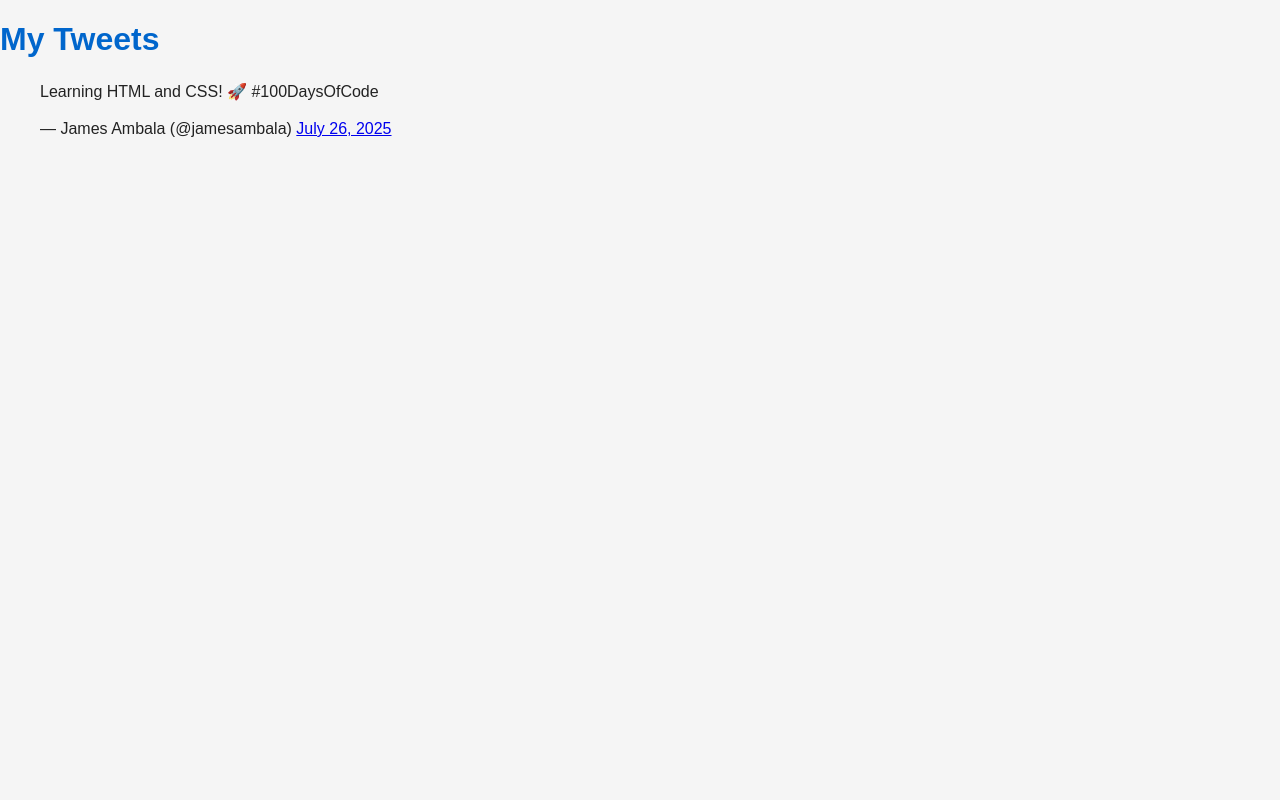
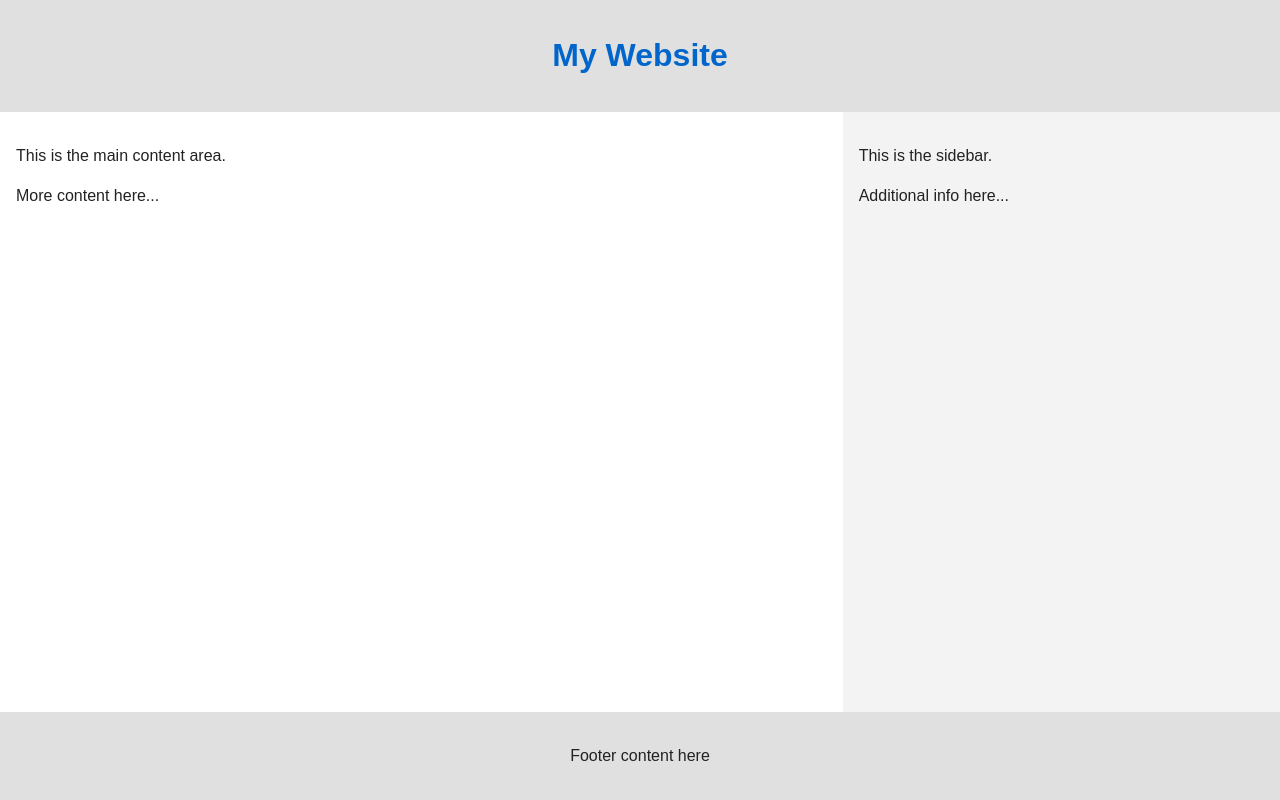
Before and after one commit to JJAMES-hub/alx_html_css, a plain HTML site: page css_basic/tweets.html in a window 1280 px wide. Drawn offline with Linux system fonts and the light colour scheme.

Commit message:
Positioning

```diff
--- a/css_basic/base.css
+++ b/css_basic/base.css
@@ -15,3 +15,40 @@ h1 {
 p {
   line-height: 1.5;
 }
+/* Enable flex column layout for body */
+body {
+  display: flex;
+  flex-direction: column;
+  height: 100vh;
+  margin: 0;
+}
+
+/* Header and footer styling (optional) */
+header, footer {
+  background-color: #e0e0e0;
+  padding: 1em;
+  text-align: center;
+}
+
+/* Make <main> a horizontal flex container */
+main {
+  display: flex;
+  flex-direction: row;
+  flex: auto; /* fills available vertical space */
+}
+
+/* Article takes 2/3 width */
+article {
+  flex: 2;
+  padding: 1em;
+  overflow-y: auto;
+  background-color: #fff;
+}
+
+/* Aside takes 1/3 width */
+aside {
+  flex: 1;
+  padding: 1em;
+  overflow-y: auto;
+  background-color: #f3f3f3;
+}
--- a/css_basic/styles.css
+++ b/css_basic/styles.css
@@ -0,0 +1,37 @@
+/* Enable flex column layout for body */
+body {
+  display: flex;
+  flex-direction: column;
+  height: 100vh;
+  margin: 0;
+}
+
+/* Header and footer styling (optional) */
+header, footer {
+  background-color: #e0e0e0;
+  padding: 1em;
+  text-align: center;
+}
+
+/* Make <main> a horizontal flex container */
+main {
+  display: flex;
+  flex-direction: row;
+  flex: auto; /* fills available vertical space */
+}
+
+/* Article takes 2/3 width */
+article {
+  flex: 2;
+  padding: 1em;
+  overflow-y: auto;
+  background-color: #fff;
+}
+
+/* Aside takes 1/3 width */
+aside {
+  flex: 1;
+  padding: 1em;
+  overflow-y: auto;
+  background-color: #f3f3f3;
+}
--- a/css_basic/tweets.html
+++ b/css_basic/tweets.html
@@ -2,15 +2,29 @@
 <html lang="en">
 <head>
   <meta charset="UTF-8">
-  <title>My Tweets</title>
+  <title>Home Page</title>
   <link href="base.css" rel="stylesheet">
   <link href="styles.css" rel="stylesheet">
 </head>
 <body>
-  <h1>My Tweets</h1>
-  <blockquote class="twitter-tweet">
-    <p lang="en" dir="ltr">Learning HTML and CSS! 🚀 #100DaysOfCode</p>
-    &mdash; James Ambala (@jamesambala) <a href="#">July 26, 2025</a>
-  </blockquote>
+  <header>
+    <h1>My Website</h1>
+  </header>
+
+  <main>
+    <article>
+      <p>This is the main content area.</p>
+      <p>More content here...</p>
+    </article>
+
+    <aside>
+      <p>This is the sidebar.</p>
+      <p>Additional info here...</p>
+    </aside>
+  </main>
+
+  <footer>
+    <p>Footer content here</p>
+  </footer>
 </body>
 </html>
```
Also changed, not shown: css_basic/index.html (+19 -2 lines).
